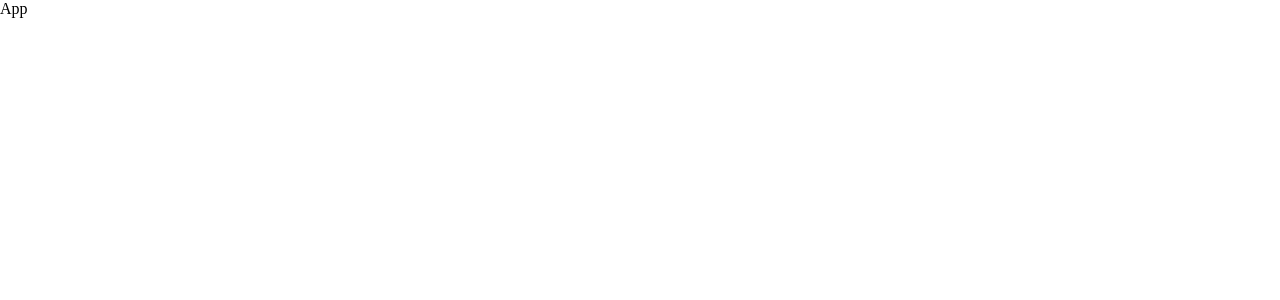
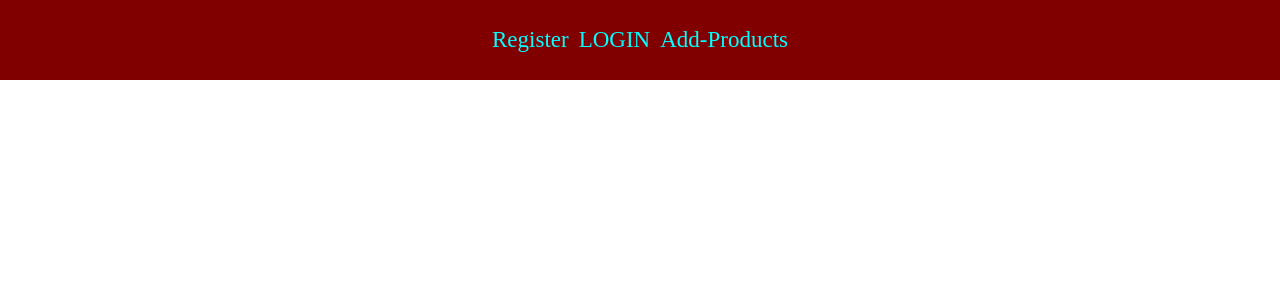
Before and after one commit to Shubhank-S/MERN-Ecommerce-Dashboard, a React (Vite) app in the folder frontend/: page / in a window 1280 px wide. Shown: the top 300 px of the page. Built offline with nearby package versions, Linux system fonts and the light colour scheme.

Commit message:
Worked On the Header Component

```diff
--- a/frontend/src/App.jsx
+++ b/frontend/src/App.jsx
@@ -1,7 +1,21 @@
-import React from "react";
+import { BrowserRouter, Routes, Route } from "react-router-dom";
+import Header from "./components/Header/Header";
 
 function App() {
-  return <div>App</div>;
+  return (
+    <main>
+      <BrowserRouter>
+        <Header />
+        <Routes>
+          <Route path="/" element />
+          <Route path="/" element />
+          <Route path="/" element />
+          <Route path="/" element />
+          <Route path="/" element />
+        </Routes>
+      </BrowserRouter>
+    </main>
+  );
 }
 
 export default App;
--- a/frontend/src/components/Header/Header.css
+++ b/frontend/src/components/Header/Header.css
@@ -0,0 +1,25 @@
+.header{
+    background-color:#800000;
+    width: 100%;
+    height: 10vh;
+    display: flex;
+    align-items: center;
+    justify-content: center;
+}
+
+.header_links{
+    display: flex;
+    align-items: center;
+    justify-content: center;
+    list-style: none;
+}
+
+.links{
+    color:antiquewhite;
+    text-decoration: none;
+    font-size: 23px;
+    margin: 5px;
+}
+.active{
+    color: aqua;
+}
--- a/frontend/src/components/Header/Header.jsx
+++ b/frontend/src/components/Header/Header.jsx
@@ -1,7 +1,22 @@
+import { NavLink } from "react-router-dom";
 import "./Header.css";
 
 function Header() {
-  return <header className="header"></header>;
+  return (
+    <header className="header">
+      <ul className="header_links">
+        <li>
+          <NavLink className="links">Register</NavLink>
+        </li>
+        <li>
+          <NavLink className="links">LOGIN</NavLink>
+        </li>
+        <li>
+          <NavLink className="links">Add-Products</NavLink>
+        </li>
+      </ul>
+    </header>
+  );
 }
 
 export default Header;
```
